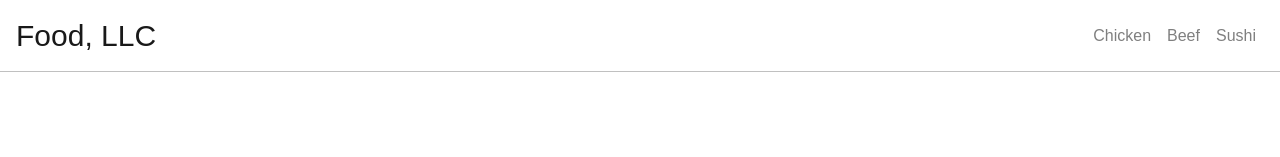
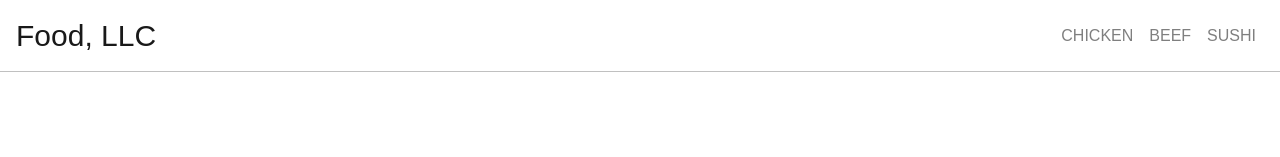
Before and after one commit to icuck/module-3, a plain HTML site: page index.html in a window 1280 px wide. Shown: the top 157 px of the page. Drawn offline with Linux system fonts and the light colour scheme.

Commit message:
Update index.html

```diff
--- a/index.html
+++ b/index.html
@@ -32,13 +32,13 @@
                 <div class="collapse navbar-collapse" id="navbarSupportedContent">
                     <ul class="navbar-nav ml-auto text-center text-lg-left">
                         <li class="nav-item">
-                            <a class="nav-link" href="#Chicken">Chicken</a>
+                            <a class="nav-link" href="#chicken">CHICKEN</a>
                         </li>
                         <li class="nav-item">
-                            <a class="nav-link" href="#Beef">Beef</a>
+                            <a class="nav-link" href="#beef">BEEF</a>
                         </li>
                         <li class="nav-item">
-                            <a class="nav-link" href="#Sushi">Sushi</a>
+                            <a class="nav-link" href="#sushi">SUSHI</a>
                         </li>
                     </ul>
                 </div>
```
